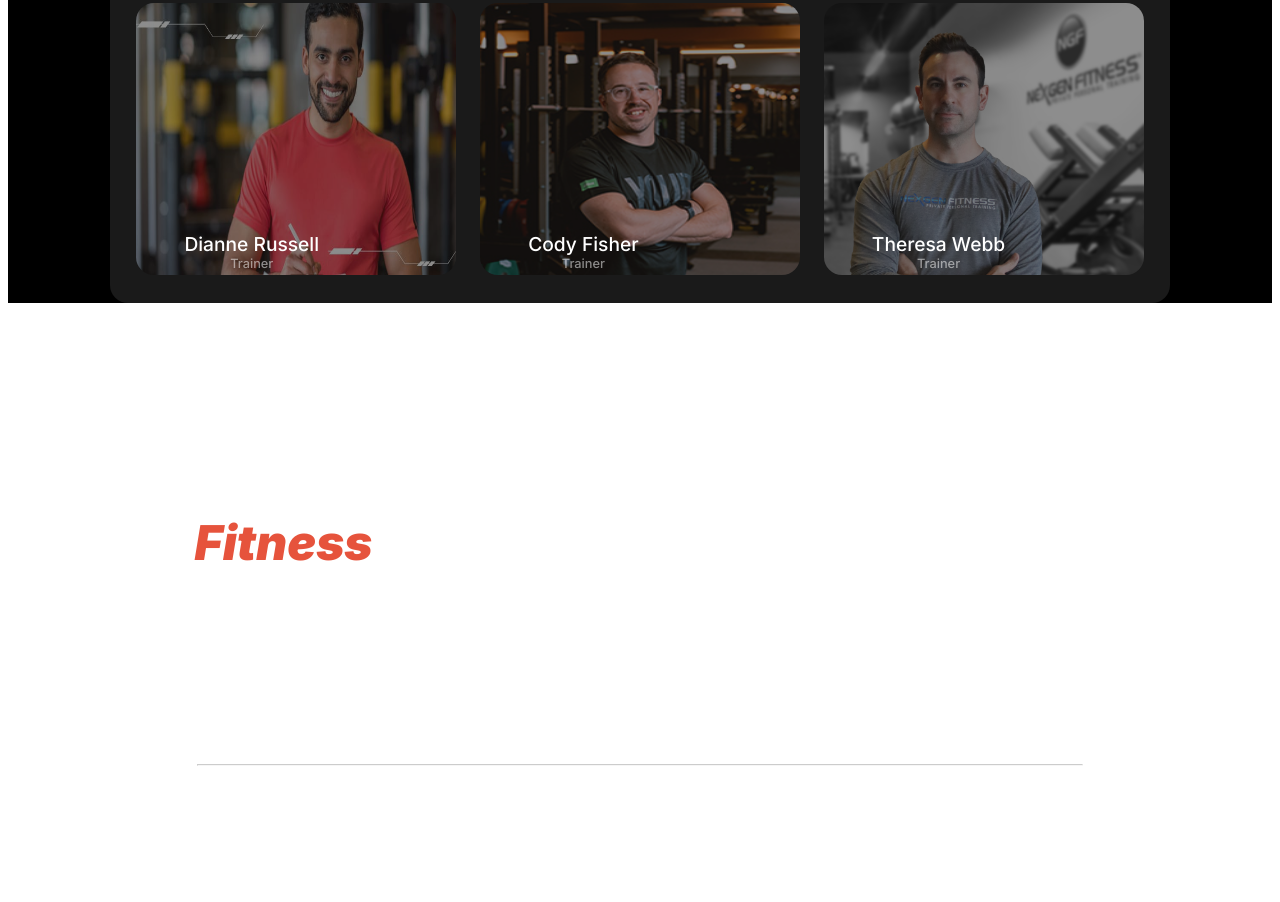
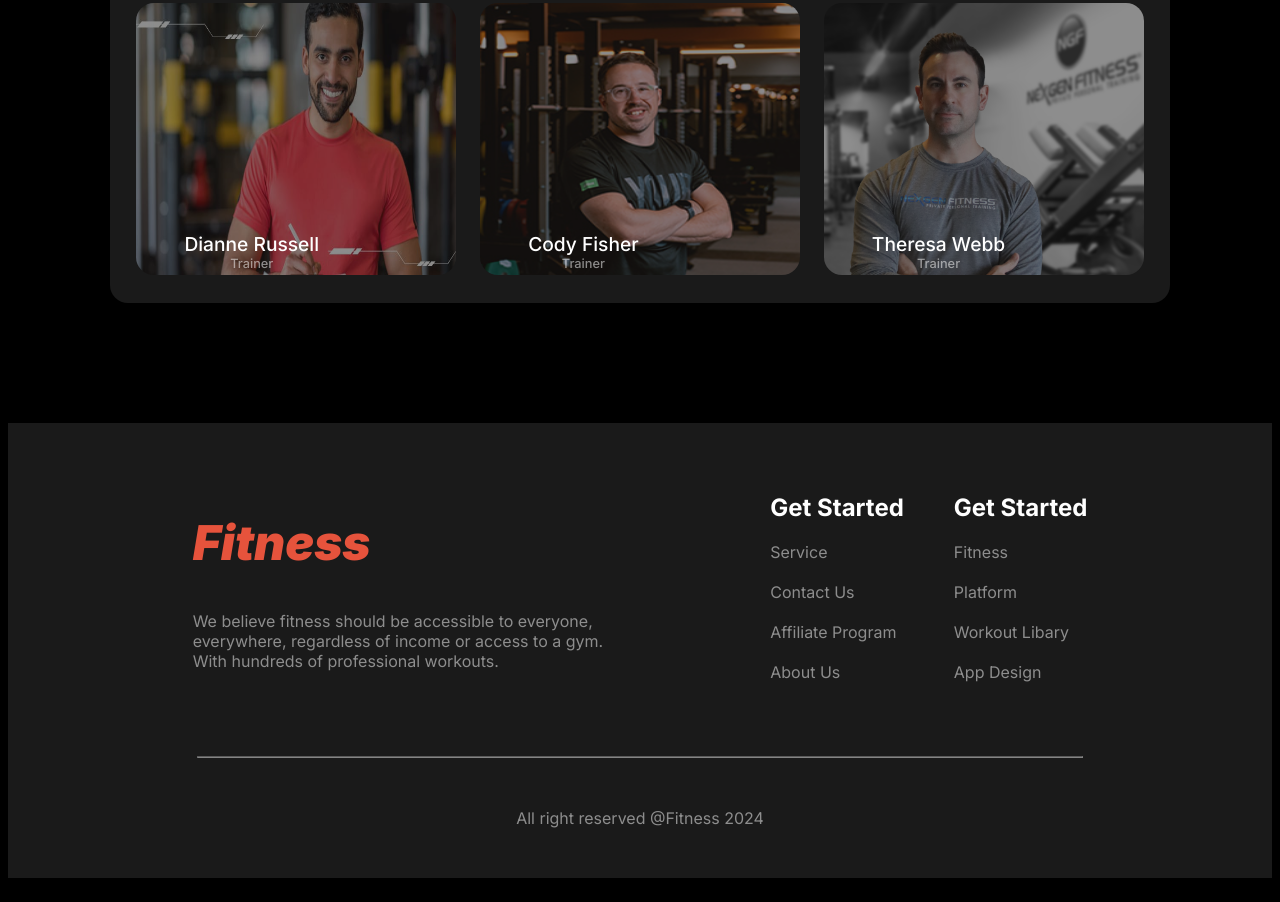
Before and after one commit to arafin093/assignment-2, a plain HTML site: page index.html in a window 1280 px wide. Shown: the part 2806-3708 px from the top of the page. Drawn offline with Linux system fonts and the light colour scheme.

Commit message:
added main and footer section

```diff
--- a/index.html
+++ b/index.html
@@ -6,7 +6,7 @@
     <title>ASSIGNMENT-02</title>
     <link rel="stylesheet" href="./style/style1.css">
 </head>
-<body class="inter-font">
+<body class="inter-font bg-color">
     <header class="bg-color">
         <nav class="navbar display-flex">
 
@@ -198,14 +198,14 @@
             </div>
             <div class="get-start">
                 <div>
-                    <h3>Get Started</h3>
+                    <h2>Get Started</h2>
                     <p>Service</p>
                     <p>Contact Us</p>
                     <p>Affiliate Program</p>
                     <p>About Us</p>
                 </div>
                 <div>
-                    <h3>Get Started</h3>
+                    <h2>Get Started</h2>
                     <p>Fitness</p>
                     <p>Platform</p>
                     <p>Workout Libary</p>
@@ -218,6 +218,5 @@
             <p class="condition">All right reserved @Fitness 2024</p>
         </div>
     </footer>
-
 </body>
 </html>
--- a/style/style1.css
+++ b/style/style1.css
@@ -402,7 +402,7 @@ table, td, th{
   font-weight: 500;
   margin: 0;
 }
-/* footer */
+
 .footer{
   background-color:rgba(255, 255, 255, 0.1);
   margin-top: 120px;
@@ -413,16 +413,17 @@ table, td, th{
   justify-content: space-evenly;
   padding: 50px;
 }
+.footer-main{
+  width: 443px;
+  height: 176px;
+}
 .get-start {
   display: flex;
   justify-content: space-between;
   gap: 50px;
 
 }
-.footer-main{
-  width: 443px;
-  height: 176px;
-}
+
 .footer h1 {
   color:rgb(230, 83, 60);
   font-size: 3rem;
```
